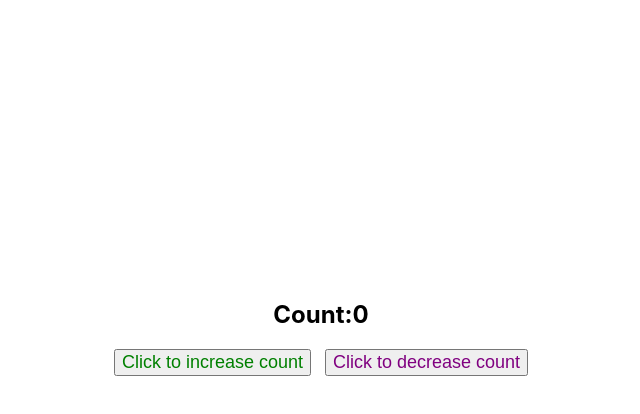
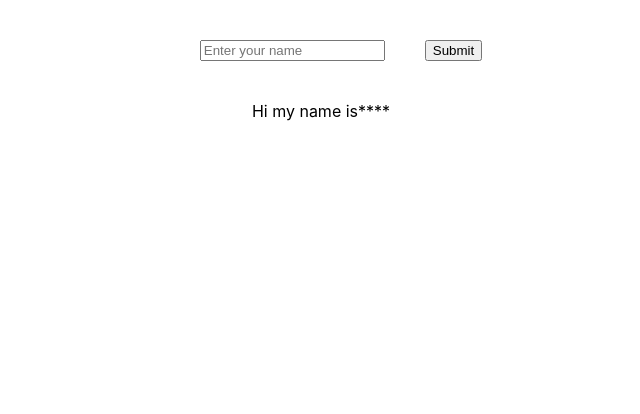
Before and after one commit to mahaleashish/FunUp, a React (Create React App) app: page / in a window 1280 px wide. Shown: the top 414 px of the page, without its empty margins (319-959 px from the left). Built offline with nearby package versions, Linux system fonts and the light colour scheme.

Commit message:
Name updater assignmment

```diff
--- a/src/App.js
+++ b/src/App.js
@@ -1,5 +1,5 @@
 import './App.css';
-import Counter from './component/Counter';
+import NameUpdater from './component/NameUpdater';
 
 function App() {
 
@@ -9,7 +9,7 @@ function App() {
 
     return (
         <div className="App">
-            <Counter />
+            <NameUpdater />
         </div>
     );
 }
--- a/src/component/Counter.js
+++ /dev/null
@@ -1,27 +0,0 @@
-import React, { useState } from 'react';
-
-
-
-export default function Counter() {
-
-    const [count, setCount] = useState(0)
-
-    function increment() {
-        setCount(count + 1)
-    }
-
-    function decrement() {
-        if (count > 0) {
-            setCount(count - 1)
-        }
-    }
-
-    return (
-        <div>
-            <h2 style={{ marginTop: "300px" }}>Count:{count}</h2>
-            <button style={{ color: "green", fontSize: "large", cursor: "pointer", marginRight: "14px" }} onClick={increment}>Click to increase count</button>
-            <button style={{ color: "purple", fontSize: "large", cursor: "pointer" }} onClick={decrement}>Click to decrease count</button>
-
-        </div>
-    )
-}
--- /dev/null
+++ b/src/component/NameUpdater.js
@@ -0,0 +1,23 @@
+import React, { useState } from 'react'
+
+export default function
+    () {
+
+    const [name, setName] = useState("")
+    const [name1, setName1] = useState("Hi my name is****")
+    const onc = (e) => {
+        setName(e.target.value)
+    }
+    const onC = () => {
+        setName1(`Hi my name is ${name}`);
+        setName(" ")
+    }
+    return (
+        <div>
+            <input type="text" placeholder="Enter your name" value={name} style={{ margin: "40px" }} onChange={onc} />
+            <button onClick={onC}>Submit</button>
+            <div>{name1}</div>
+
+        </div>
+    )
+}
```
